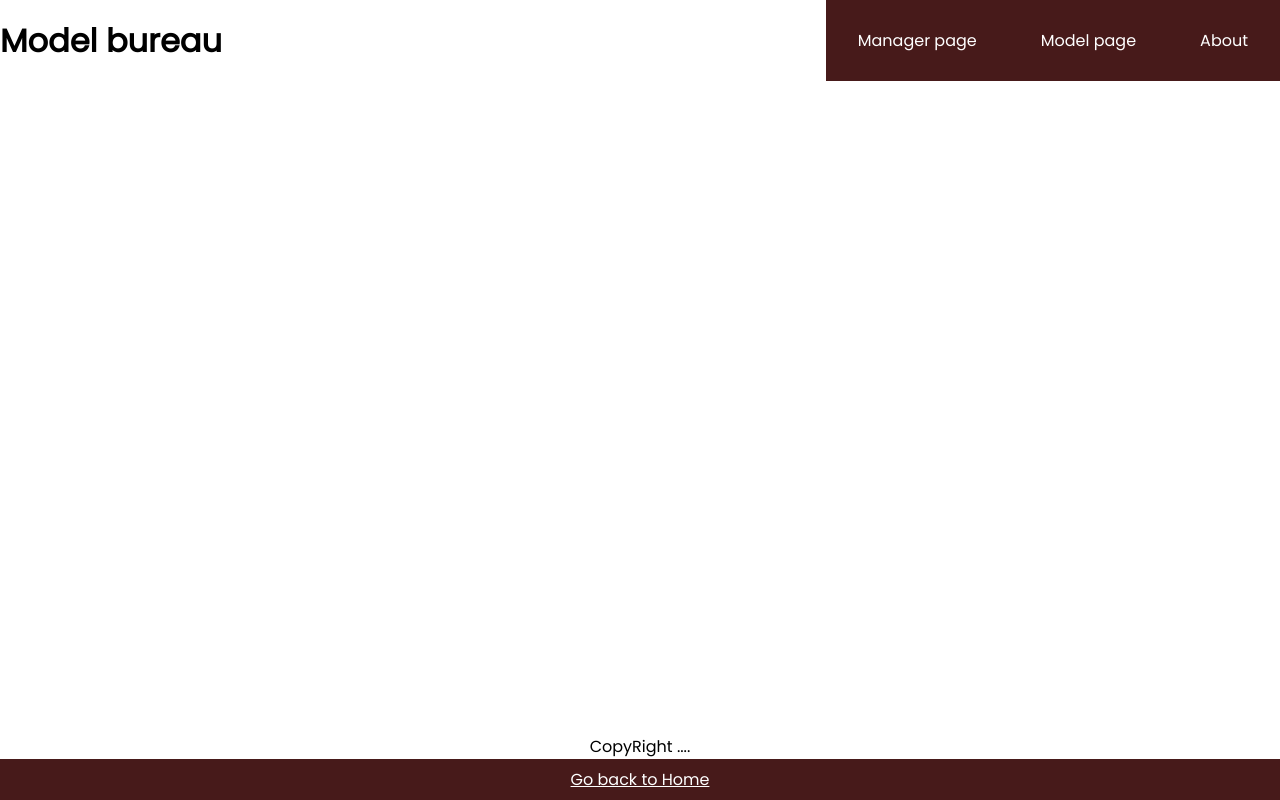
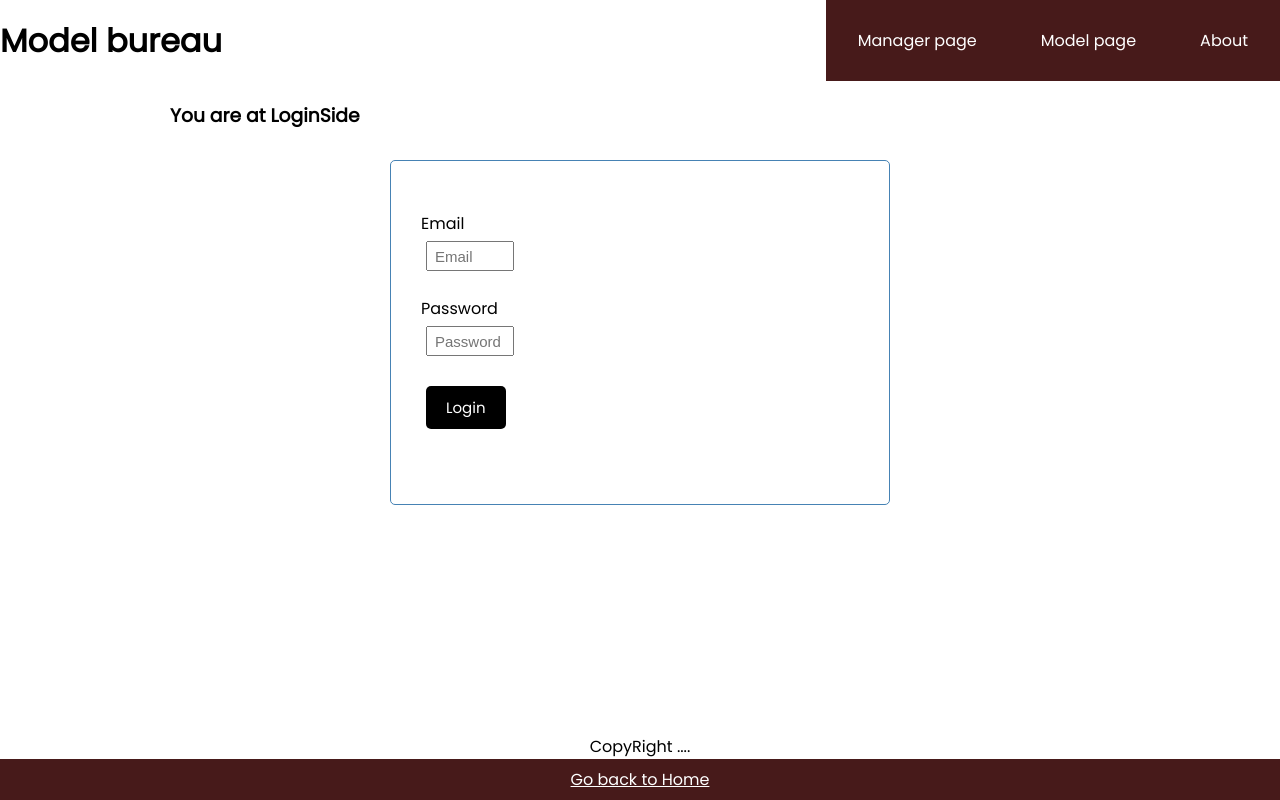
Before and after one commit to Eva-Vib-And/Gui_Assignment_3, a Vue app: page /loginside in a window 1280 px wide. Built offline with nearby package versions, Linux system fonts and the light colour scheme.

Commit message:
New_Push

```diff
--- a/package.json
+++ b/package.json
@@ -9,10 +9,10 @@
   },
   "dependencies": {
     "core-js": "^3.6.5",
+    "jwt-decode": "^3.1.2",
+    "jwt-simple": "^0.5.6",
     "vue": "^3.0.0",
-    "vue-router": "^4.0.12",
-    "jwt-decode": "^3.1.2",
-    "jwt-simple": "^0.5.6"
+    "vue-router": "^4.0.12"
   },
   "devDependencies": {
     "@vue/cli-plugin-babel": "~4.5.0",
--- a/src/App.vue
+++ b/src/App.vue
@@ -1,6 +1,7 @@
 <template>
 <div>
  <Header />
+ <!--<Login />-->
 <router-view></router-view>
   <Footer />
 </div>
@@ -21,7 +22,6 @@ export default {
     Header,
     Footer,
     //Login
-
   },
 }
 </script>
--- a/src/components/Footer.vue
+++ b/src/components/Footer.vue
@@ -1,7 +1,7 @@
 <template>
     <footer>
         <p>CopyRight ....</p>
-        <router-link to='/overview'>Go back to Home</router-link>
+        <router-link to='/'>Go back to Home</router-link>
     </footer>
 </template>
 <style scoped>
--- a/src/components/Login.vue
+++ b/src/components/Login.vue
@@ -1,4 +1,7 @@
 <template>
+<div class="main">
+ <h3>You are at LoginSide</h3>
+</div>
 <div class="container">
      <form @submit="onSubmit" class="add-form">
     <div class="form-control">
@@ -14,8 +17,6 @@
         placeholder="Password"
       />
     </div>
-
-
     <input type="submit" value="Login" class="btn btn-block" />
   </form>
   </div>
@@ -58,22 +59,7 @@ export default {
           if (response.ok) {
               let token = await response.json();
               localStorage.setItem("token", token.jwt);
-              this.$router.push("Overview"); // samme sti som routeren
-          //     let payload = this.parseJwt(token);
-
-          //     Object.keys(payload).forEach((key) => {
-          // if (key.indexOf("role") !== -1) {
-          //   payload["role"] = payload[key];
-          // }
-
-          // if (key.indexOf("emailaddress") !== -1) {
-          //   payload["email"] = payload[key];
-          // }
-          // });
-          // localStorage.setItem("email", payload.email);
-          // localStorage.setItem("role", payload.role);
-
-              // Change view to some other component // …
+              this.$router.push('@/views/ManagerSide');
           } else {
           alert("Server returned: " + response.statusText);
             }
@@ -81,15 +67,6 @@ export default {
         }
         return;
         },
-        // parseJwt (token) {
-        // var base64Url = token.split('.')[1];
-        // var base64 = base64Url.replace(/-/g, '+').replace(/_/g, '/');
-        // var jsonPayload = decodeURIComponent(atob(base64).split('').map(function(c) {
-        // return '%' + ('00' + c.charCodeAt(0).toString(16)).slice(-2);
-        // }).join(''));
-
-        // return JSON.parse(jsonPayload);
-        // },
   },
 }
 </script>
--- a/src/router/index.js
+++ b/src/router/index.js
@@ -1,4 +1,5 @@
 import {createRouter, createWebHistory} from 'vue-router'
+import LoginSide from '@/views/LoginSide'
 import ManagerSide from '@/views/ManagerSide'
 import ModelSide from '@/views/ModelSide'
 import Home from '@/views/Home'
@@ -9,6 +10,11 @@ const routes = [
         path: '/',
         name:'Home',
         component: Home
+    },
+    {
+        path: '/loginside',
+        name: 'LoginSide',
+        component: LoginSide
     },
     {
         path: '/managerside',
--- a/src/views/Home.vue
+++ b/src/views/Home.vue
@@ -1,7 +1,5 @@
 <template>
-   <div v-show="showLogin">
-  <Login @login="login"/>
-   </div>
+  <Login/>
 </template>
 
 <script>
--- /dev/null
+++ b/src/views/LoginSide.vue
@@ -0,0 +1,67 @@
+<template>
+<div class="main">
+ <h3>You are at LoginSide</h3>
+</div>
+<div class="container">
+     <form @submit="onSubmit" class="add-form">
+    <div class="form-control">
+      <label>Email</label>
+      <input type="text" v-model="email" name="email" placeholder="Email" />
+    </div>
+    <div class="form-control">
+      <label>Password</label>
+      <input
+        type="text"
+        v-model="password"
+        name="password"
+        placeholder="Password"
+      />
+    </div>
+
+
+    <input type="submit" value="Login" class="btn btn-block" />
+  </form>
+  </div>
+</template>
+
+
+
+<style scoped>
+.container{
+  max-width: 500px;
+  margin: 30px auto;
+  overflow: auto;
+  min-width: 300px;
+  border: 1px solid steelblue;
+  padding: 30px;
+  border-radius: 5px;
+}
+.add-form {
+  margin-bottom: 40px;
+}
+.form-control {
+  margin: 20px 0;
+}
+.form-control label {
+  display: block;
+}
+.form-control input {
+  width: 20%;
+  height: 30px;
+  margin: 5px;
+  padding: 3px 7px;
+  font-size: 15px;
+}
+.form-control-check {
+  display: flex;
+  align-items: center;
+  justify-content: space-between;
+}
+.form-control-check label {
+  flex: 1;
+}
+.form-control-check input {
+  flex: 2;
+  height: 20px;
+}
+</style>
```
Also changed, not shown: 1 other file (tests, documents, lock files or other folders).
